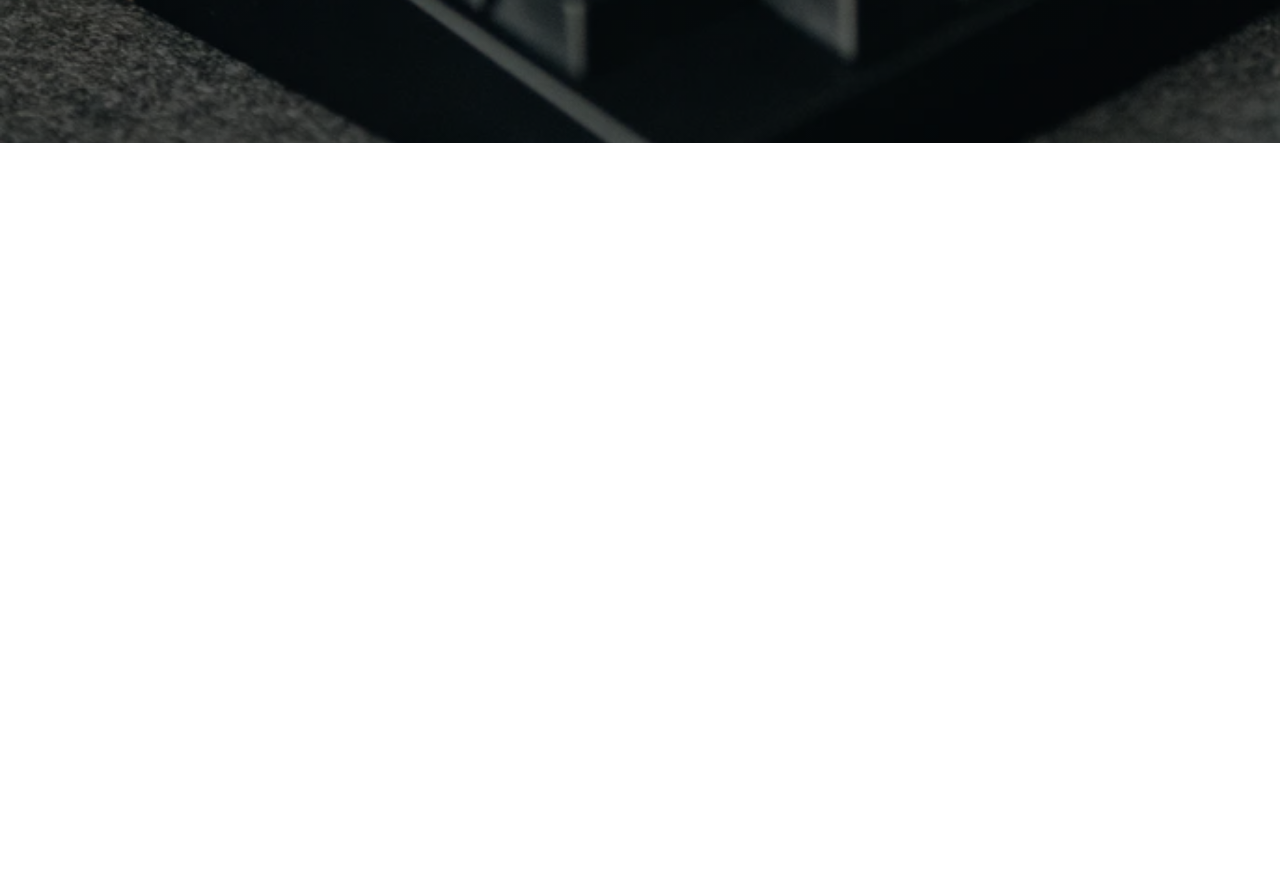
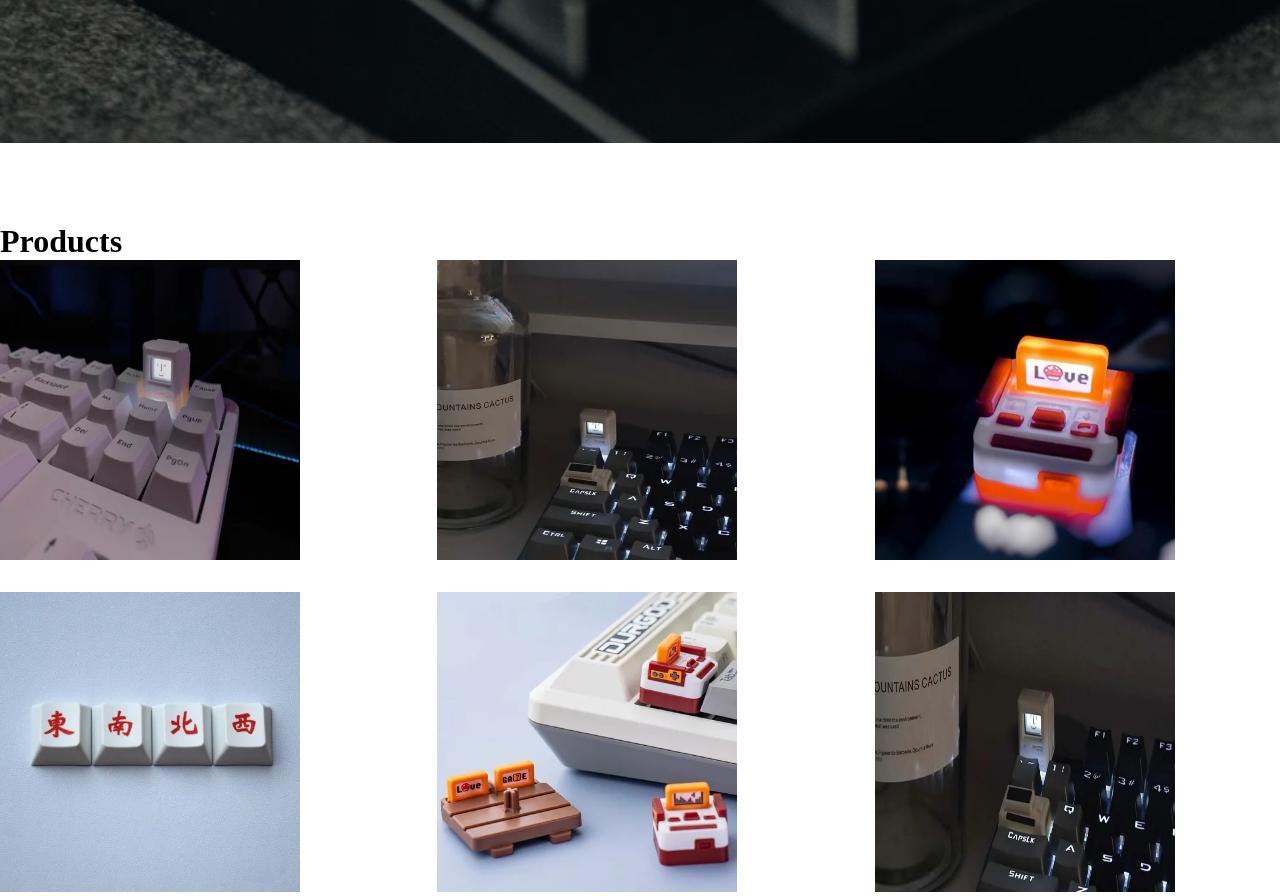
Before and after one commit to Naaabee/clickyclone, a plain HTML site: page index.html in a window 1280 px wide. Shown: the part 657-1553 px from the top of the page. Before the commit the page ends 880 px from the top, so only its background shows below. Drawn offline with Linux system fonts and the light colour scheme; a web font is replaced by a local one.

Commit message:
grid added but... idk

```diff
--- a/index.html
+++ b/index.html
@@ -36,10 +36,32 @@
                 <button class="shop-btn">Shop Now</button>
             </div>
         </div>
+    </section>
+        <h1>Products</h1>
 
+        <div class="products-container">
+            <div class="product-images 1">
+                <img src="./resources/images/39181623.jpg" alt="">
+            </div>
+            <div class="product-images 1">
+                <img src="./resources/images/39181624.jpg" alt="">
+            </div>
+            <div class="product-images 1">
+                <img src="./resources/images/39231746.jpg" alt="">
+            </div>
+            <div class="product-images 1">
+                <img src="./resources/images/39239839.jpg" alt="">
+            </div>
+            <div class="product-images 1">
+                <img src="./resources/images/39339951.jpg" alt="">
+            </div>
+            <div class="product-images 1">
+                <img src="./resources/images/39429923.jpg" alt="">
+            </div>
+        </div>
+    <section>
 
     </section>
-
 
     <script src="./resources/js/script.js">
     </script>
--- a/resources/css/main.css
+++ b/resources/css/main.css
@@ -130,3 +130,21 @@ html {
     color: #EEEDDE;
     transform: scale(1.1);
 }
+
+/* Products */
+
+.products-container {
+    display: grid;
+    grid: 300px / auto auto auto;
+    grid-gap: 2rem;
+}
+
+.product-images {
+    width: 300px;
+    height: 300px;
+}
+
+.product-images img {
+    width: 100%;
+    height: 100%;
+}
```
